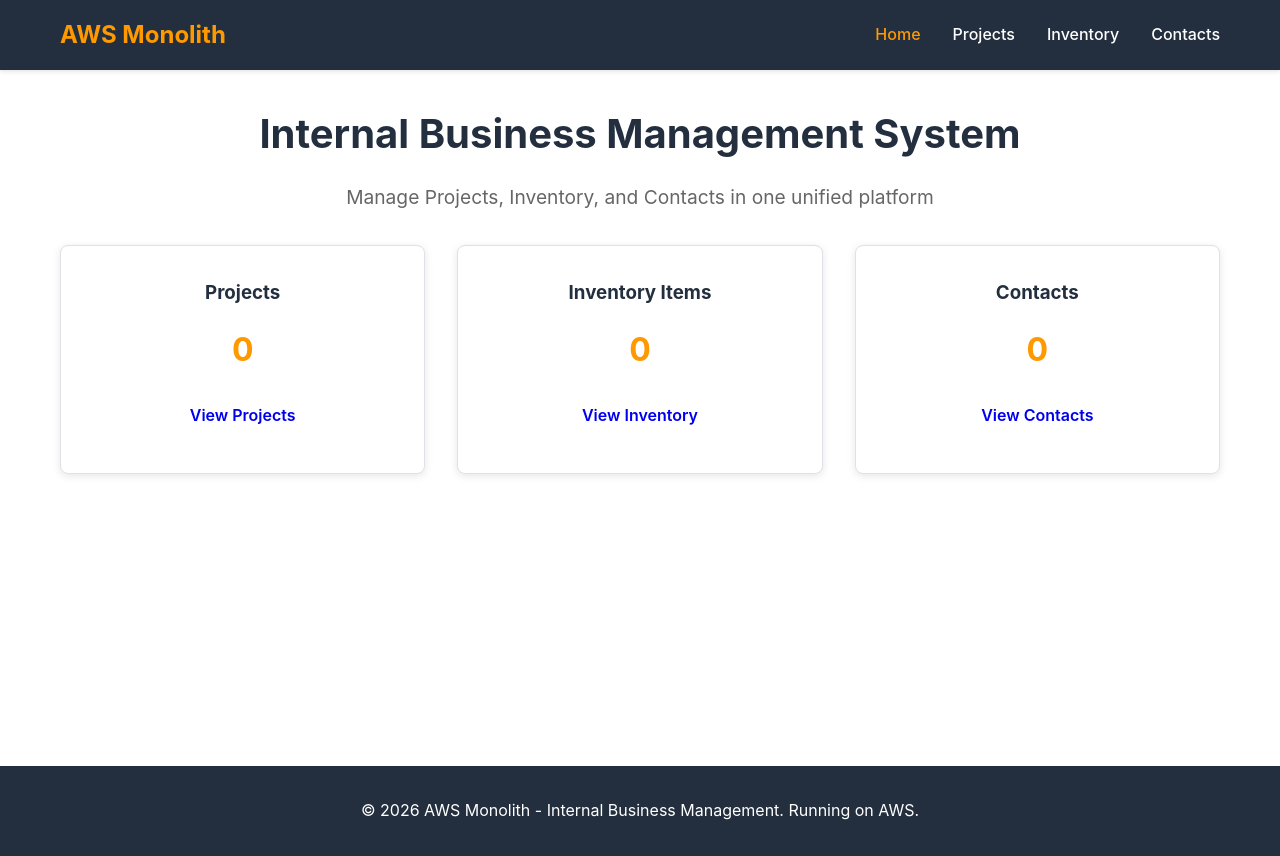
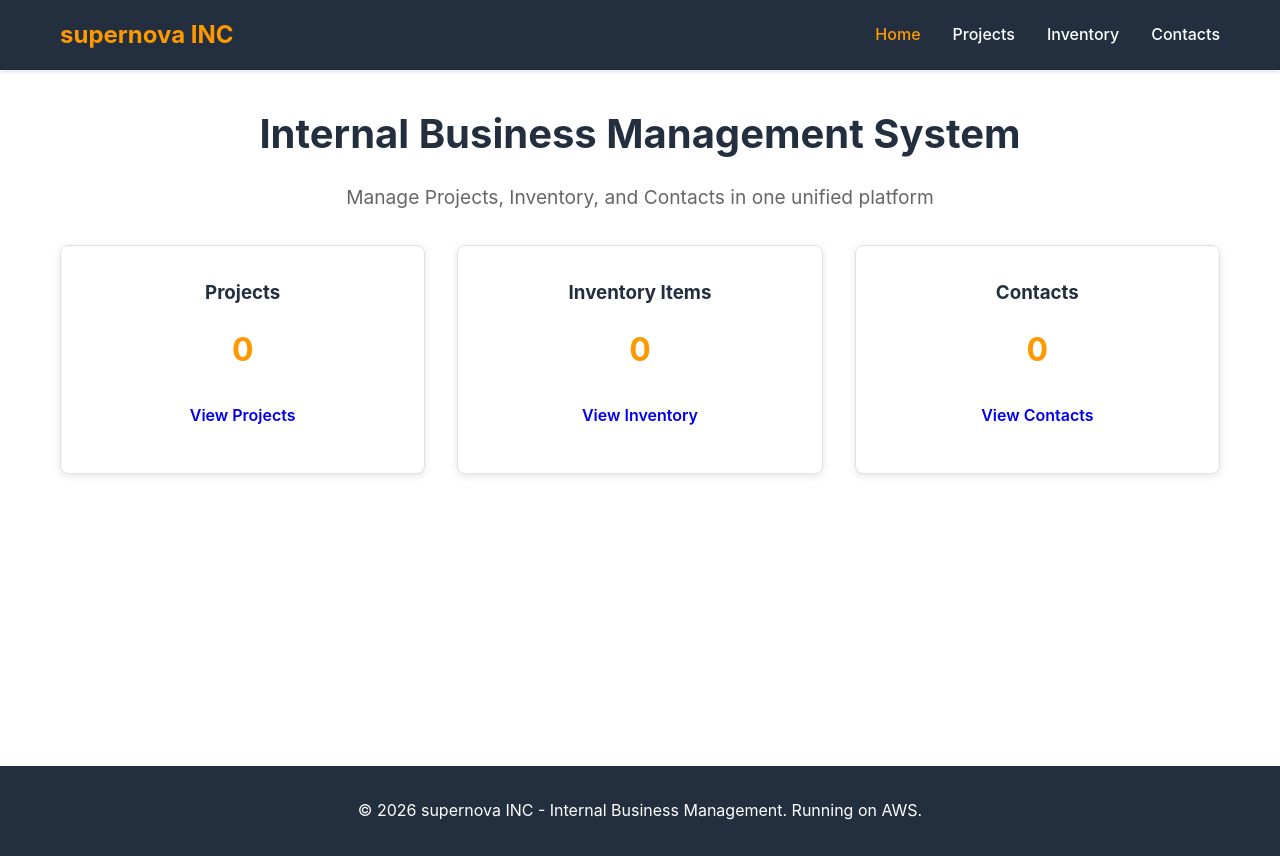
Before and after one commit to tashivxo/AWSMonolith, a Flask app: page / in a window 1280 px wide. Run offline with Flask 3, Linux system fonts and the light colour scheme; data that the repository does not hold is empty.

Commit message:
clean up

```diff
--- a/app/templates/index.html
+++ b/app/templates/index.html
@@ -9,7 +9,7 @@
 <body>
     <nav class="navbar">
         <div class="navbar-container">
-            <h1 class="logo">AWS Monolith</h1>
+            <h1 class="logo">supernova INC</h1>
             <ul class="nav-menu">
                 <li><a href="/" class="nav-link active" data-page="home">Home</a></li>
                 <li><a href="/projects" class="nav-link" data-page="projects">Projects</a></li>
@@ -101,7 +101,7 @@
     </main>
 
     <footer>
-        <p>&copy; 2026 AWS Monolith - Internal Business Management. Running on AWS.</p>
+        <p>&copy; 2026 supernova INC - Internal Business Management. Running on AWS.</p>
     </footer>
 
     <script src="{{ url_for('static', filename='js/app.js') }}"></script>
```
